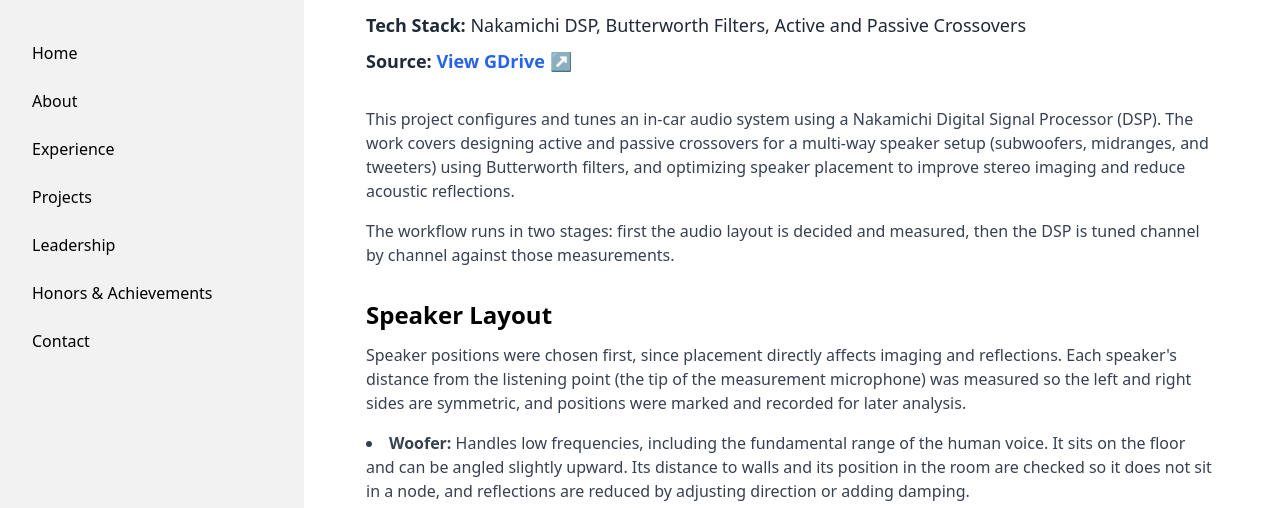
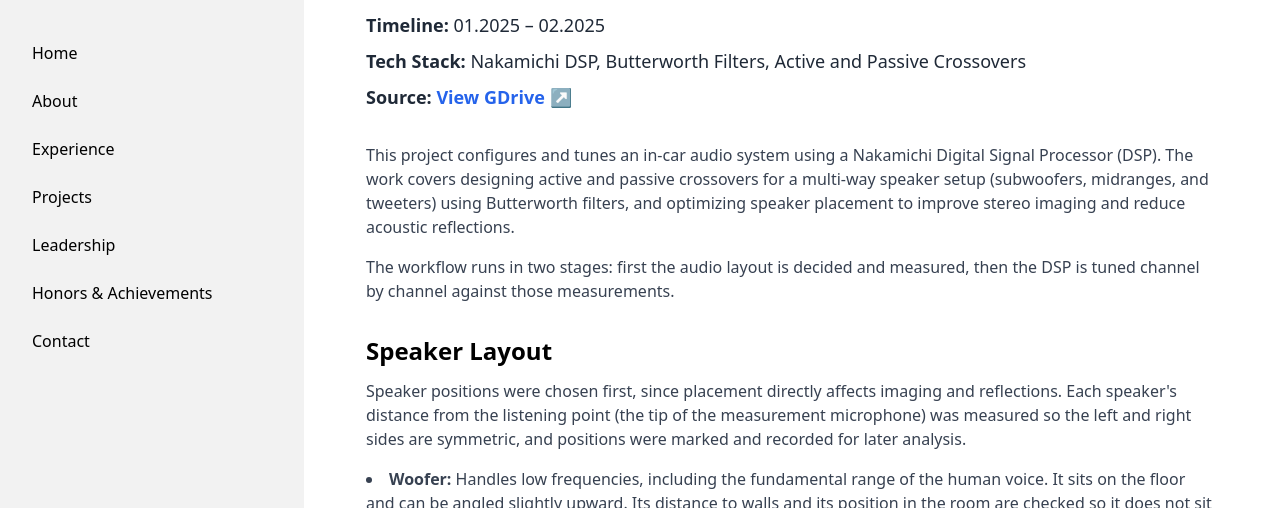
Before and after one commit to dkmz04/portfolio, an Astro site: page /projects/audio-dsp in a window 1280 px wide. Shown: the part 167-675 px from the top of the page. Built offline with nearby package versions, Linux system fonts and the light colour scheme; Astro itself is replaced by a stand-in of ours.

Commit message:
update experience

```diff
--- a/src/pages/projects/audio-dsp.astro
+++ b/src/pages/projects/audio-dsp.astro
@@ -23,6 +23,7 @@ import BaseLayout from "../../layouts/BaseLayout.astro";
 
     <!-- Metadata Normal Paragraphs -->
     <div class="text-lg mb-8 text-gray-800 dark:text-gray-200">
+      <p class="mb-2"><strong>Timeline:</strong> 01.2025 – 02.2025</p>
       <p class="mb-2"><strong>Tech Stack:</strong> Nakamichi DSP, Butterworth Filters, Active and Passive Crossovers</p>
       <p class="mb-2"><strong>Source:</strong> <a href="https://drive.google.com/drive/folders/1TY-voFH9sFWFT-KTpKBKpMqNXGD-EcCg" target="_blank" rel="noopener noreferrer" class="text-blue-600 hover:underline font-semibold">View GDrive ↗</a></p>
     </div>
--- a/src/pages/projects/bridge-monitoring.astro
+++ b/src/pages/projects/bridge-monitoring.astro
@@ -24,6 +24,7 @@ import BaseLayout from "../../layouts/BaseLayout.astro";
 
     <!-- Metadata Normal Paragraphs -->
     <div class="text-lg mb-8 text-gray-800 dark:text-gray-200">
+      <p class="mb-2"><strong>Timeline:</strong> 08.2025 – 09.2025</p>
       <p class="mb-2"><strong>Tech Stack:</strong> ADXL345, ESP32, I2C, OLED, FFT, OriginPro, 3D Printing (PLA+)</p>
       <p class="mb-2"><strong>Source:</strong> <a href="https://drive.google.com/drive/folders/1d8NjXTs6BW-vLpcFc-MIpx3VtTO8jtxP?usp=drive_link" target="_blank" rel="noopener noreferrer" class="text-blue-600 hover:underline font-semibold">View GDrive ↗</a></p>
     </div>
--- a/src/pages/projects/emg-processing.astro
+++ b/src/pages/projects/emg-processing.astro
@@ -25,6 +25,7 @@ import BaseLayout from "../../layouts/BaseLayout.astro";
 
     <!-- Metadata Normal Paragraphs -->
     <div class="text-lg mb-8 text-gray-800 dark:text-gray-200">
+      <p class="mb-2"><strong>Timeline:</strong> 10.2025 – 11.2025</p>
       <p class="mb-2"><strong>Course:</strong> TF3214 Biomedical Instrumentation and Control, ITB</p>
       <p class="mb-2"><strong>Team:</strong> Dika Muhammad Azis, Umar Abdurrahman</p>
       <p class="mb-2"><strong>Tech Stack:</strong> MATLAB, ESP32, Arduino IDE, SPIFFS</p>
--- a/src/pages/projects/fuzzy-pid.astro
+++ b/src/pages/projects/fuzzy-pid.astro
@@ -26,6 +26,7 @@ import BaseLayout from "../../layouts/BaseLayout.astro";
     <!-- Metadata Normal Paragraphs -->
     <div class="text-lg mb-8 text-gray-800 dark:text-gray-200">
       <p class="mb-2"><strong>Course:</strong> TF4022 Discrete Control Systems, ITB</p>
+      <p class="mb-2"><strong>Timeline:</strong> 03.2025 – 04.2025</p>
       <p class="mb-2"><strong>Team:</strong> Dika Muhammad Azis, Faaiq Mastyaga, Fernando Alvirianda Yoga, Nabil Rashid Musadi</p>
       <p class="mb-2"><strong>Role:</strong> Data Collection and Reporting</p>
       <p class="mb-2"><strong>Tech Stack:</strong> MATLAB, Arduino IDE, eFLL (Fuzzy Logic library), DC Motor Kit with Tachometer</p>
--- a/src/pages/projects/heat-conduction.astro
+++ b/src/pages/projects/heat-conduction.astro
@@ -23,7 +23,7 @@ import BaseLayout from "../../layouts/BaseLayout.astro";
 
     <!-- Metadata Normal Paragraphs -->
     <div class="text-lg mb-8 text-gray-800 dark:text-gray-200">
-      <p class="mb-2"><strong>Timeline:</strong> 2024</p>
+      <p class="mb-2"><strong>Timeline:</strong> 5.2024 - 6.2024</p>
       <p class="mb-2"><strong>Tech Stack:</strong> Python, Finite Difference Method, Gauss-Seidel Iteration</p>
       <p class="mb-2"><strong>Source:</strong> <a href="https://drive.google.com/drive/folders/1OgzC6trmWE1u-2eXeVOqn4WCTiZIBvlV?usp=drive_link" target="_blank" rel="noopener noreferrer" class="text-blue-600 hover:underline font-semibold">View GDrive ↗</a></p>
     </div>
--- a/src/pages/projects/i-ate.astro
+++ b/src/pages/projects/i-ate.astro
@@ -24,6 +24,7 @@ import BaseLayout from "../../layouts/BaseLayout.astro";
 
     <!-- Metadata Normal Paragraphs -->
     <div class="text-lg mb-8 text-gray-800 dark:text-gray-200">
+      <p class="mb-2"><strong>Timeline:</strong> 03.2025 – 06.2025</p>
       <p class="mb-2"><strong>Tech Stack:</strong> ESP32, Arduino IDE, PCF8574, MCP4725, ADS1115, PCA9548A, SSD1306 OLED, Android Studio (Kotlin, OkHttp), MQTT, Modbus, Ignition SCADA</p>
       <p class="mb-2"><strong>Source:</strong> <a href="https://drive.google.com/drive/folders/1Y3S6oUJaiGrZ7W7LHeL0FtA_DmSSpDNc" target="_blank" rel="noopener noreferrer" class="text-blue-600 hover:underline font-semibold">View GDrive ↗</a></p>
     </div>
--- a/src/pages/projects/mitsubishi-plc.astro
+++ b/src/pages/projects/mitsubishi-plc.astro
@@ -24,6 +24,7 @@ import BaseLayout from "../../layouts/BaseLayout.astro";
 
     <!-- Metadata Normal Paragraphs -->
     <div class="text-lg mb-8 text-gray-800 dark:text-gray-200">
+      <p class="mb-2"><strong>Timeline:</strong> 12.2025 – 02.2026</p>
       <p class="mb-2"><strong>Tech Stack:</strong> KEPServerEX, OPC UA, Ignition (Perspective HMI), PostgreSQL, MATLAB, UaExpert, ESP32</p>
       <p class="mb-2"><strong>Source:</strong> <a href="https://drive.google.com/drive/folders/1J7sXWeYK4Ty-lu6aB4aFfoX5FeN828sq?hl=id" target="_blank" rel="noopener noreferrer" class="text-blue-600 hover:underline font-semibold">View GDrive ↗</a></p>
     </div>
--- a/src/pages/projects/object-detection.astro
+++ b/src/pages/projects/object-detection.astro
@@ -24,6 +24,7 @@ import BaseLayout from "../../layouts/BaseLayout.astro";
 
     <!-- Metadata Normal Paragraphs -->
     <div class="text-lg mb-8 text-gray-800 dark:text-gray-200">
+      <p class="mb-2"><strong>Timeline:</strong> 11.2025 – 12.2025</p>
       <p class="mb-2"><strong>Institution:</strong> Institut Teknologi Bandung (ITB)</p>
       <p class="mb-2"><strong>Tech Stack:</strong> YOLOv8</p>
       <p class="mb-2"><strong>Source:</strong> <a href="https://drive.google.com/drive/folders/1u3SvwngkD3kQrdT5TA4KWLpfriADcvlL?hl=id" target="_blank" rel="noopener noreferrer" class="text-blue-600 hover:underline font-semibold">View GDrive ↗</a></p>
--- a/src/pages/projects/robotic-soccer.astro
+++ b/src/pages/projects/robotic-soccer.astro
@@ -23,7 +23,7 @@ import BaseLayout from "../../layouts/BaseLayout.astro";
 
     <!-- Metadata Normal Paragraphs -->
     <div class="text-lg mb-8 text-gray-800 dark:text-gray-200">
-      <p class="mb-2"><strong>Role:</strong> Vice Director, Mechanical Division (KRSTI)</p>
+      <p class="mb-2"><strong>Timeline:</strong> 08.2025 – 10.2025</p>
       <p class="mb-2"><strong>Tech Stack:</strong> CAD (SolidWorks), Solenoid Actuator, Wireless Control, Android App</p>
       <!-- TODO: replace # with the GDrive folder link for this project -->
       <p class="mb-2"><strong>Source:</strong> <a href="#" target="_blank" rel="noopener noreferrer" class="text-blue-600 hover:underline font-semibold">View GDrive ↗</a></p>
--- a/src/pages/projects/signal-integrity.astro
+++ b/src/pages/projects/signal-integrity.astro
@@ -24,6 +24,7 @@ import BaseLayout from "../../layouts/BaseLayout.astro";
 
     <!-- Metadata Normal Paragraphs -->
     <div class="text-lg mb-8 text-gray-800 dark:text-gray-200">
+      <p class="mb-2"><strong>Timeline:</strong> 10.2026 – 11.2026</p>
       <p class="mb-2"><strong>Tech Stack:</strong> LTspice, MATLAB (RF PCB Toolbox, Serial Link Designer, SerDes Designer), SIMBEOR</p>
       <p class="mb-2"><strong>Source:</strong> <a href="https://drive.google.com/drive/folders/1r6tFX8c_bt-huGceYxt2Oa2AsaRLqohH?hl=id" target="_blank" rel="noopener noreferrer" class="text-blue-600 hover:underline font-semibold">View GDrive ↗</a></p>
     </div>
--- a/src/pages/projects/smd-pick-and-place.astro
+++ b/src/pages/projects/smd-pick-and-place.astro
@@ -24,6 +24,7 @@ import BaseLayout from "../../layouts/BaseLayout.astro";
 
     <!-- Metadata Normal Paragraphs -->
     <div class="text-lg mb-8 text-gray-800 dark:text-gray-200">
+      <p class="mb-2"><strong>Timeline:</strong> 11.2026 </p>
       <p class="mb-2"><strong>Source:</strong> <a href="https://drive.google.com/drive/folders/1o4jWAFa6ATF3D7tVbmOZaV-P5WURToxb?hl=id" target="_blank" rel="noopener noreferrer" class="text-blue-600 hover:underline font-semibold">View GDrive ↗</a></p>
     </div>
 
```
